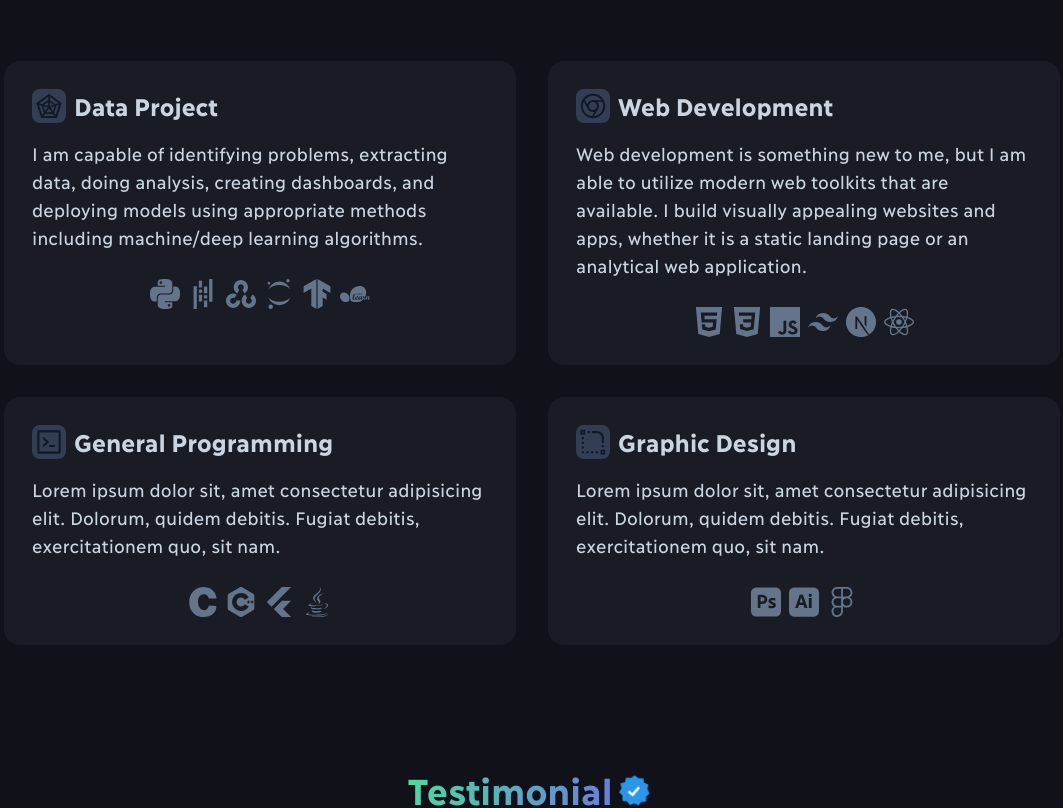
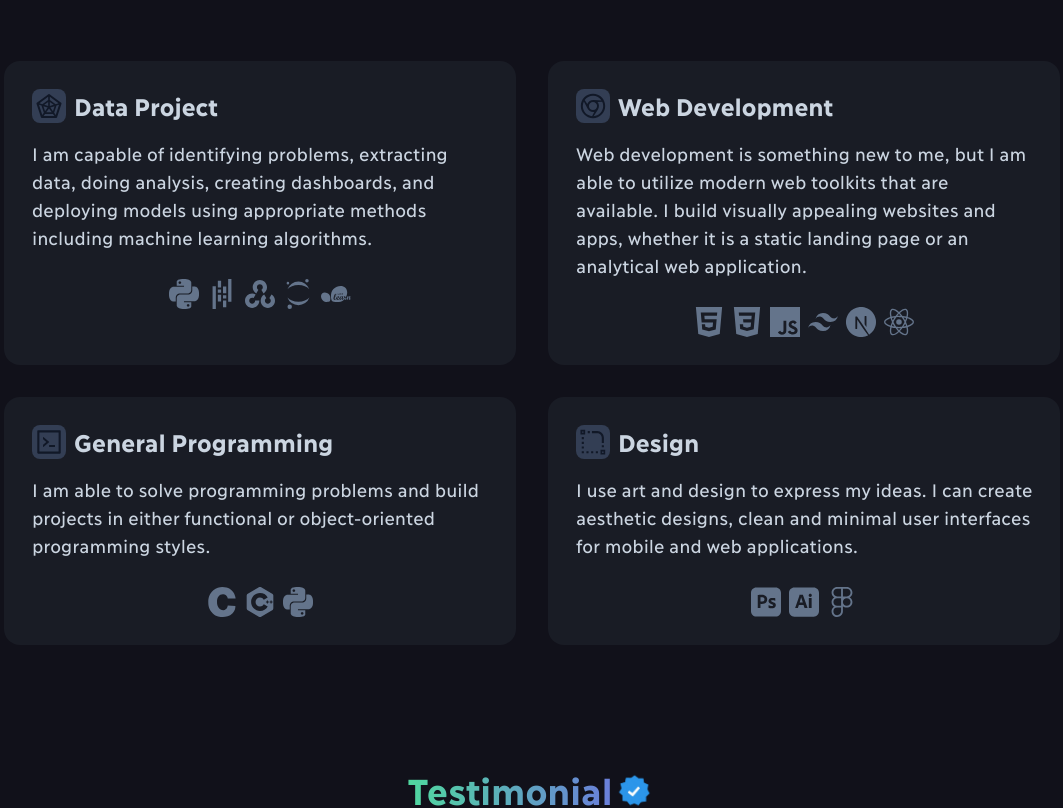
Before and after one commit to hilmanzfr/hilmanzfr-portfolio, a Next.js app: page / in a window 1280 px wide. Shown: the part 2260-3068 px from the top of the page, without its empty margins (108-1171 px from the left). Built offline with nearby package versions, Linux system fonts and the light colour scheme.

Commit message:
Update programming and design skills

```diff
--- a/components/About.js
+++ b/components/About.js
@@ -6,14 +6,14 @@ function About() {
     <div className="font-ilisarniq max-w-xl sm:max-w-2xl md:max-w-3xl lg:max-w-6xl mx-auto px-12 py-10 mt-8 lg:mt-14">
 
       <div className="flex flex-col items-center justify-center md:justify-between lg:flex-row mb-20 md:space-x-14">
-        <img className= "w-5/6 md:w-2/5 mb-10 lg:mb-0" src="/dp2.png" alt='dp2'/>
+        <img className= "w-5/6 md:w-2/5 mb-10 lg:mb-0" src="/dp2.png" alt='My Picture'/>
         {/* <div className='flex justify-center w-5/6 mb-10 lg:mb-0 lg:justify-start'>
           <Image src={'/dp2.png'} width={440} height={480} objectFit='contain' quality={100} />
         </div> */}
         <div className="flex flex-col md:ml-10">
           <h1 className="text-4xl sm:text-5xl text-slate-300 mb-7 text-center lg:text-left">👋🏼</h1>
           <p className="text-xl sm:text-2xl text-slate-300 mb-7 leading-9 text-center md:text-left">
-            I&apos;ve spent the past 3+ years working and trying out different areas of technologies; front-end development, mobile-app development, UI/UX, artificial intelligence, and game development.</p>
+            I&apos;ve spent the past 2+ years working and trying out different areas of technologies; front-end development, mobile-app development, UI/UX, artificial intelligence, and simple game development.</p>
           <p className="text-xl sm:text-2xl text-slate-300 mb-7 leading-9 text-center md:text-left">I&apos;m into any sort of software development that requires visualization and creativity. My other areas of interest include machine/deep learning, front-end development and UI/UX.</p>
           <p className="text-xl sm:text-2xl text-slate-300 mb-7 leading-9 text-center md:text-left">Beside tech-related stuffs, I spend my time building fun projects, listening to podcasts, playing guitar, and sometimes draw!</p>
         </div>
--- a/components/Hero.js
+++ b/components/Hero.js
@@ -49,7 +49,7 @@ function Hero() {
                   </btn>
                 </div>
               </Link>
-              <Link href="/">
+              <Link href="https://drive.google.com/file/d/1EO4tLxY4dc0sANlP5dhPdvWrWzXc2FMe/view?usp=sharing">
                 <div className="p-0.5 rounded-2xl bg-gradient-to-r from-[#50d89f]  to-[#6a7eda]  hover:shadow-sm hover:shadow-[#44d3f7]">
                   <btn className="flex items-center px-5 pt-2 pb-3 text-md sm:text-lg md:text-xl lg:text-2xl  font-medium rounded-2xl cursor-pointer text-slate-300 bg-slate-900 hover:text-white md:pt-3 md:pb-4 md:px-8">
                     Resume
@@ -60,7 +60,7 @@ function Hero() {
           </div>
 
           <div className="flex flex-col mb-10 mx-auto md:mb-0 w-5/6 md:w-4/6">
-            <img src="/dp.png" />
+            <img src="/dp.png" alt="My Picture"/>
             {/* <Image src={"/dp.png"} width={300} height={450} objectFit="contain" quality={100}  /> */}
           </div>
         </div>
--- a/components/Projects.js
+++ b/components/Projects.js
@@ -19,6 +19,7 @@ function Projects() {
                 <img
                   className="border-none rounded-3xl p-3"
                   src="/kpidashboard.png"
+                  alt="Bosch KPI Dashboard"
                 />
               </div>
               <div className="flex flex-row mx-8 mt-4">
@@ -49,7 +50,7 @@ function Projects() {
           <div className="flex flex-col bg-gradient-to-r bg-transparent hover:from-[#50d89f]  hover:to-[#6a7eda] border-none shadow-md rounded-3xl md:w-1/2 mt-5 md:mt-10 p-0.5">
             <div className="flex flex-col bg-[#191C25] border-none shadow-md rounded-3xl">
               <div className="">
-                <img className="border-none rounded-3xl p-3" src="/mysj.png" />
+                <img className="border-none rounded-3xl p-3" src="/mysj.png" alt="MySejahtera Vaccination Status Detector"/>
               </div>
               <div className="flex flex-row mx-8 mt-4">
                 <div className="bg-[#273a3a] rounded-lg mr-2">
@@ -92,6 +93,7 @@ function Projects() {
                 <img
                   className="border-none rounded-3xl p-3"
                   src="/portfolio.png"
+                  alt="Portfolio"
                 />
               </div>
               <div className="flex flex-row mx-8 mt-4">
@@ -130,7 +132,7 @@ function Projects() {
           <div className="flex flex-col bg-gradient-to-r bg-transparent hover:from-[#50d89f]  hover:to-[#6a7eda] border-none shadow-md rounded-3xl md:w-1/2 mt-5 md:mt-10 p-0.5">
             <div className="flex flex-col bg-[#191C25] border-none shadow-md rounded-3xl">
               <div className="">
-                <img className="border-none rounded-3xl p-3" src="/fitai.png" />
+                <img className="border-none rounded-3xl p-3" src="/fitai.png" alt="FitAI Workout Posture Corrector"/>
               </div>
               <div className="flex flex-row mx-8 mt-4">
                 <div className="bg-[#273a3a] rounded-lg mr-2">
--- a/components/Skills.js
+++ b/components/Skills.js
@@ -48,14 +48,13 @@ function Skills() {
               </h1>
             </div>
             <p className="mb-7 mx-7 text-s sm:text-lg text-slate-300 font-medium">
-            I am capable of identifying problems, extracting data, doing analysis, creating dashboards, and deploying models using appropriate methods including machine/deep learning algorithms.
+            I am capable of identifying problems, extracting data, doing analysis, creating dashboards, and deploying models using appropriate methods including machine learning algorithms.
             </p>
             <div className="mx-8 mb-7 flex flex-row justify-center">
               <SiPython className="text-3xl mx-1 text-slate-500" />
               <SiPandas className="text-3xl mx-1 text-slate-500" />
               <SiOpencv className="text-3xl mx-1 text-slate-500" />
               <SiJupyter className="text-3xl mx-1 text-slate-500" />
-              <SiTensorflow className="text-3xl mx-1 text-slate-500" />
               <SiScikitlearn className="text-3xl mx-1 text-slate-500" />
             </div>
           </div>
@@ -94,13 +93,12 @@ function Skills() {
               </h1>
             </div>
             <p className="mb-7 mx-7 text-s sm:text-lg text-slate-300 font-medium">
-            Lorem ipsum dolor sit, amet consectetur adipisicing elit. Dolorum, quidem debitis. Fugiat debitis, exercitationem quo, sit nam.
+            I am able to solve programming problems and build projects in either functional or object-oriented programming styles.
             </p>
             <div className="mx-8 mb-7 flex flex-row justify-center">
               <SiC className="text-3xl mx-1 text-slate-500" />
               <SiCplusplus className="text-3xl mx-1 text-slate-500" />
-              <SiFlutter className="text-3xl mx-1 text-slate-500" />
-              <SiJava className="text-3xl mx-1 text-slate-500" />
+              <SiPython className="text-3xl mx-1 text-slate-500" />
             </div>
           </div>
 
@@ -110,11 +108,11 @@ function Skills() {
                 <AiOutlineRadiusSetting className="text-3xl text-gray-900 m-0.5" />
               </div>
               <h1 className="text-lg sm:text-2xl font-semibold text-slate-300">
-                Graphic Design
+                Design
               </h1>
             </div>
             <p className="mb-7 mx-7 text-s sm:text-lg text-slate-300 font-medium">
-            Lorem ipsum dolor sit, amet consectetur adipisicing elit. Dolorum, quidem debitis. Fugiat debitis, exercitationem quo, sit nam.
+            I use art and design to express my ideas. I can create aesthetic designs, clean and minimal user interfaces for mobile and web applications.
             </p>
             <div className="mx-8 mb-7 flex flex-row justify-center">
               <SiAdobephotoshop className="text-3xl mx-1 text-slate-500" />
--- a/components/Testimonial.js
+++ b/components/Testimonial.js
@@ -12,18 +12,19 @@ function Testimonial() {
           <img
             className="w-6 sm:w-7 md:w-8 lg:w-9 m-1 pt-1"
             src="/verified.png"
-            alt="verified"
+            alt="Verified Logo"
           />
         </div>
         <div className="flex pt-2 pl-2 w-full sm:w-3/5 lg:w-2/5 mt-5 sm:mt-10 md:mt-16 rounded-3xl mx-auto bg-gradient-to-br from-[#50d89f]  to-[#6a7eda] hover:shadow-md">
           <div className="flex flex-col w-full sm:w-full bg-slate-100 bg-opacity-60 rounded-3xl mx-auto items-center justify-center">
             <FaQuoteRight className="mt-10 text-3xl sm:text-4xl text-slate-800 hover:text-black" />
             <p className="mt-5 mx-8 text-s sm:text-lg text-center">
-              Hilman worked as an intern in Bosch&apos;s BPS Department. He works well independently to solve issues arise and accomplish task assigned. He also provide a good support to Penang Plant team by automating report generation and distribution, which saved employee&apos;s time on monthly reports. I&apos;m confident that with the right guidance, he will be a successful person in the future.
+              Hilman worked as an intern in the BPS Department at Bosch. He works well independently to solve problems and accomplish task assigned. He also helped the PGP2 team by automating report generation and distribution, saving employees time on monthly reports. I&apos;m confident that with the right guidance, he will be a successful person in the future.
             </p>
             <img
               className="mt-5 rounded-full w-20 h-20 shadow-sm shadow-white"
               src="/jenny.png"
+              alt="Jenny's Picture"
             />
             <h3 className="mt-3 font-semibold hover:text-black text-s sm:text-md">
               Jenny Khoo Su Yean
--- a/pages/index.js
+++ b/pages/index.js
@@ -11,7 +11,7 @@ export default function Home() {
     <div>
       <Head>
         <title>Hilmanzfr</title>
-        <meta name="description" content="Hilman Zafri's portfolio" />
+        <meta name="description" content="I'm currently a final year student at Universiti Teknologi PETRONAS 🇲🇾 studying Information Technology with Data Analytics major." />
         <link rel="icon" href="/favicon.ico" />
         <style>{'body { background-color: #11111a; }'}</style>
       </Head>
```
